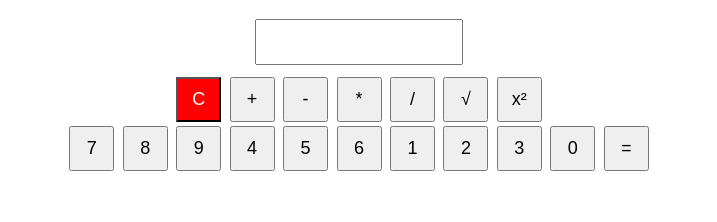
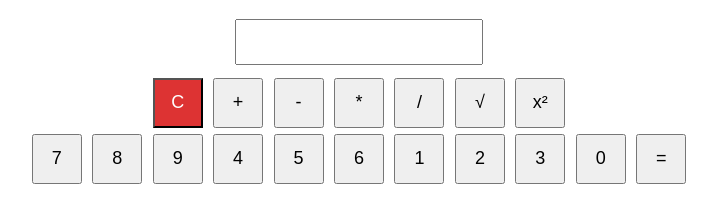
Before and after one commit to lsah62431/calculator-devops, a website: page docs/index.html in a window 1280 px wide. Shown: the part 62-284 px from the top of the page, without its empty margins (281-998 px from the left). Drawn offline with Linux system fonts and the light colour scheme.

Commit message:
Update index.html

```diff
--- a/docs/index.html
+++ b/docs/index.html
@@ -1,20 +1,19 @@
 <!DOCTYPE html>
 <html lang="ar">
 <head>
-  <meta charset="UTF-8">
-  <meta name="viewport" content="width=device-width, initial-scale=1.0">
+  <meta charset="UTF-8" />
+  <meta name="viewport" content="width=device-width, initial-scale=1.0"/>
   <title>آلة حاسبة</title>
   <style>
     body { font-family: Arial, sans-serif; text-align: center; }
-    #display { width: 200px; height: 40px; font-size: 18px; text-align: right; margin-bottom: 10px; }
-    button { width: 45px; height: 45px; font-size: 18px; margin: 2px; }
-    .red { background-color: red; color: white; }
+    #display { width: 240px; height: 40px; font-size: 18px; text-align: right; margin-bottom: 10px; }
+    button { width: 50px; height: 50px; font-size: 18px; margin: 3px; }
+    .red { background: #d33; color: #fff; }
   </style>
 </head>
 <body>
-
   <h1>آلة حاسبة</h1>
-  <input type="text" id="display" readonly>
+  <input type="text" id="display" readonly />
 
   <div>
     <button class="red" onclick="clearDisplay()">C</button>
```
